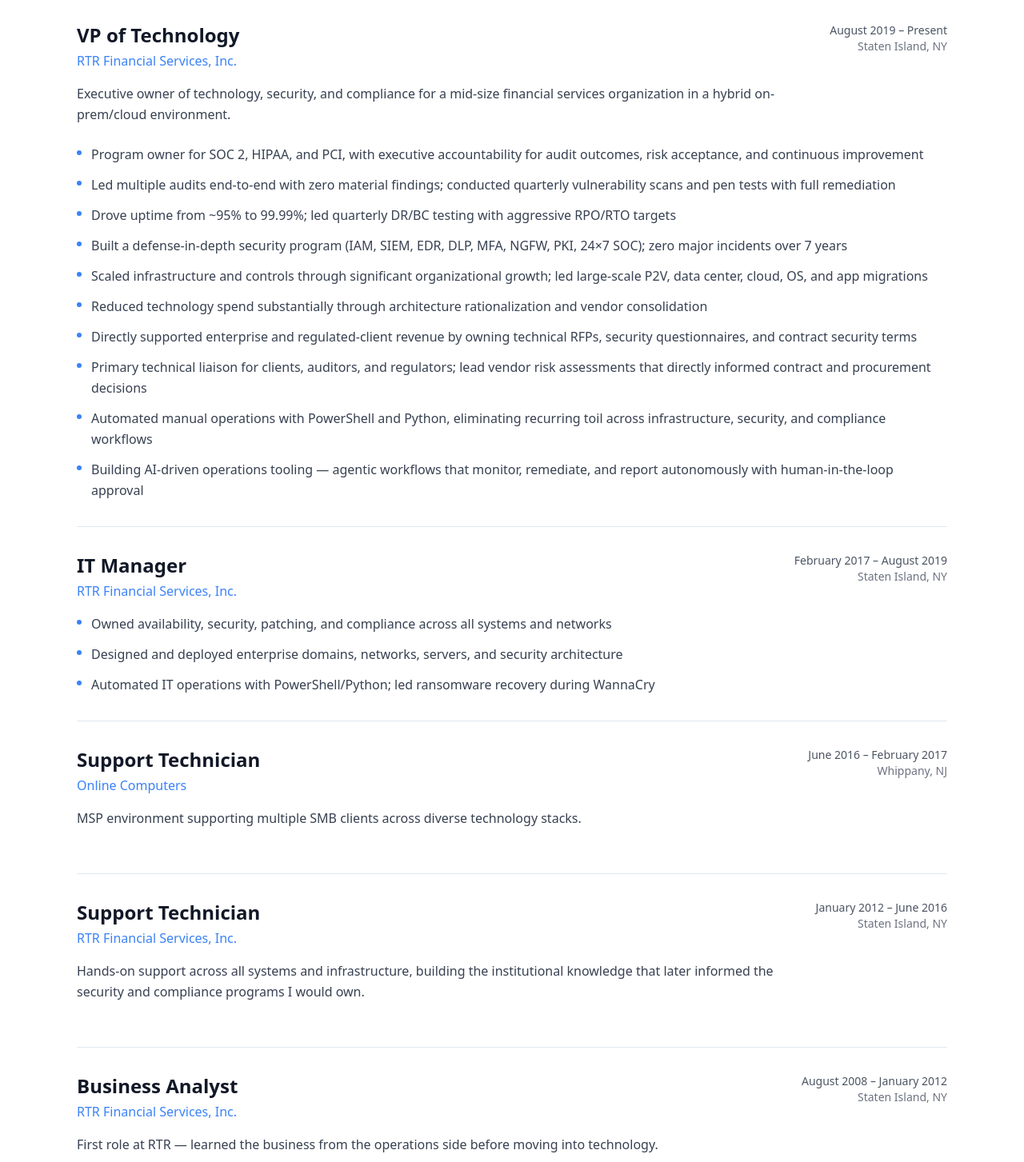
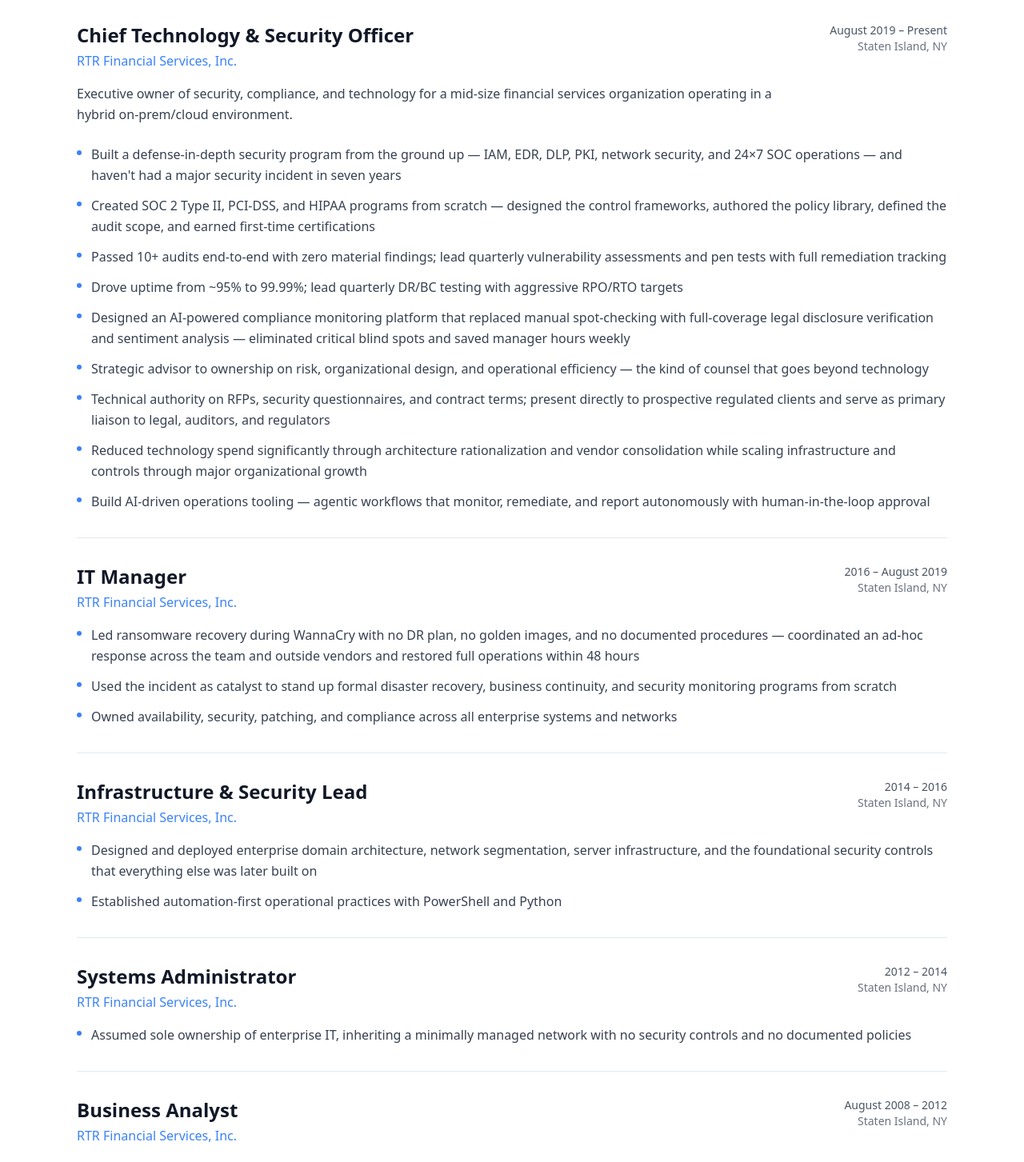
Before and after one commit to johntrottadev/jtrotta.dev, a Next.js app: page / in a window 1280 px wide. Shown: the part 596-2049 px from the top of the page at 80% size. Built offline with nearby package versions, Linux system fonts and the light colour scheme.

Commit message:
Apply v1 resume narrative: CT&SO title, new role ladder, rewritten bullets, scrubbed for public

```diff
--- a/src/data/resume.ts
+++ b/src/data/resume.ts
@@ -62,7 +62,7 @@
 export const resumeData: ResumeData = {
   contact: {
     name: "John Trotta",
-    title: "VP of Technology | Infrastructure and Security Leadership",
+    title: "Chief Technology & Security Officer",
     location: "NY / NJ",
     email: "johntrottadev@gmail.com",
     linkedin: "linkedin.com/in/johntrotta1",
@@ -72,67 +72,70 @@
   },
 
   summary:
-    "17 years in technology leadership, the last 8+ owning enterprise security, compliance, and infrastructure for a regulated financial services firm. I run SOC 2, HIPAA, and PCI programs end-to-end, keep systems at 99.99% uptime, and haven't had a major security incident in seven years. I still architect, review code, and build — I'm not the executive who stopped touching the work.",
+    "17 years building security and compliance programs from the ground up at a regulated financial services firm. I created SOC 2 Type II, PCI-DSS, and HIPAA programs from scratch, passed 10+ audits with zero material findings, and haven't had a major security incident in seven years. I sit close to ownership as a strategic advisor — and I still architect, review code, and build the platforms that run the business.",
 
   experience: [
     {
-      role: "VP of Technology",
+      role: "Chief Technology & Security Officer",
       company: "RTR Financial Services, Inc.",
       period: "August 2019 – Present",
       location: "Staten Island, NY",
       description:
-        "Executive owner of technology, security, and compliance for a mid-size financial services organization in a hybrid on-prem/cloud environment.",
+        "Executive owner of security, compliance, and technology for a mid-size financial services organization operating in a hybrid on-prem/cloud environment.",
       bullets: [
-        "Program owner for SOC 2, HIPAA, and PCI, with executive accountability for audit outcomes, risk acceptance, and continuous improvement",
-        "Led multiple audits end-to-end with zero material findings; conducted quarterly vulnerability scans and pen tests with full remediation",
-        "Drove uptime from ~95% to 99.99%; led quarterly DR/BC testing with aggressive RPO/RTO targets",
-        "Built a defense-in-depth security program (IAM, SIEM, EDR, DLP, MFA, NGFW, PKI, 24×7 SOC); zero major incidents over 7 years",
-        "Scaled infrastructure and controls through significant organizational growth; led large-scale P2V, data center, cloud, OS, and app migrations",
-        "Reduced technology spend substantially through architecture rationalization and vendor consolidation",
-        "Directly supported enterprise and regulated-client revenue by owning technical RFPs, security questionnaires, and contract security terms",
-        "Primary technical liaison for clients, auditors, and regulators; lead vendor risk assessments that directly informed contract and procurement decisions",
-        "Automated manual operations with PowerShell and Python, eliminating recurring toil across infrastructure, security, and compliance workflows",
-        "Building AI-driven operations tooling — agentic workflows that monitor, remediate, and report autonomously with human-in-the-loop approval",
+        "Built a defense-in-depth security program from the ground up — IAM, EDR, DLP, PKI, network security, and 24×7 SOC operations — and haven't had a major security incident in seven years",
+        "Created SOC 2 Type II, PCI-DSS, and HIPAA programs from scratch — designed the control frameworks, authored the policy library, defined the audit scope, and earned first-time certifications",
+        "Passed 10+ audits end-to-end with zero material findings; lead quarterly vulnerability assessments and pen tests with full remediation tracking",
+        "Drove uptime from ~95% to 99.99%; lead quarterly DR/BC testing with aggressive RPO/RTO targets",
+        "Designed an AI-powered compliance monitoring platform that replaced manual spot-checking with full-coverage legal disclosure verification and sentiment analysis — eliminated critical blind spots and saved manager hours weekly",
+        "Strategic advisor to ownership on risk, organizational design, and operational efficiency — the kind of counsel that goes beyond technology",
+        "Technical authority on RFPs, security questionnaires, and contract terms; present directly to prospective regulated clients and serve as primary liaison to legal, auditors, and regulators",
+        "Reduced technology spend significantly through architecture rationalization and vendor consolidation while scaling infrastructure and controls through major organizational growth",
+        "Build AI-driven operations tooling — agentic workflows that monitor, remediate, and report autonomously with human-in-the-loop approval",
       ],
     },
     {
       role: "IT Manager",
       company: "RTR Financial Services, Inc.",
-      period: "February 2017 – August 2019",
+      period: "2016 – August 2019",
       location: "Staten Island, NY",
       description: "",
       bullets: [
-        "Owned availability, security, patching, and compliance across all systems and networks",
-        "Designed and deployed enterprise domains, networks, servers, and security architecture",
-        "Automated IT operations with PowerShell/Python; led ransomware recovery during WannaCry",
+        "Led ransomware recovery during WannaCry with no DR plan, no golden images, and no documented procedures — coordinated an ad-hoc response across the team and outside vendors and restored full operations within 48 hours",
+        "Used the incident as catalyst to stand up formal disaster recovery, business continuity, and security monitoring programs from scratch",
+        "Owned availability, security, patching, and compliance across all enterprise systems and networks",
       ],
     },
     {
-      role: "Support Technician",
-      company: "Online Computers",
-      period: "June 2016 – February 2017",
-      location: "Whippany, NJ",
-      description:
-        "MSP environment supporting multiple SMB clients across diverse technology stacks.",
-      bullets: [],
+      role: "Infrastructure & Security Lead",
+      company: "RTR Financial Services, Inc.",
+      period: "2014 – 2016",
+      location: "Staten Island, NY",
+      description: "",
+      bullets: [
+        "Designed and deployed enterprise domain architecture, network segmentation, server infrastructure, and the foundational security controls that everything else was later built on",
+        "Established automation-first operational practices with PowerShell and Python",
+      ],
     },
     {
-      role: "Support Technician",
+      role: "Systems Administrator",
       company: "RTR Financial Services, Inc.",
-      period: "January 2012 – June 2016",
+      period: "2012 – 2014",
       location: "Staten Island, NY",
-      description:
-        "Hands-on support across all systems and infrastructure, building the institutional knowledge that later informed the security and compliance programs I would own.",
-      bullets: [],
+      description: "",
+      bullets: [
+        "Assumed sole ownership of enterprise IT, inheriting a minimally managed network with no security controls and no documented policies",
+      ],
     },
     {
       role: "Business Analyst",
       company: "RTR Financial Services, Inc.",
-      period: "August 2008 – January 2012",
+      period: "August 2008 – 2012",
       location: "Staten Island, NY",
-      description:
-        "First role at RTR — learned the business from the operations side before moving into technology.",
-      bullets: [],
+      description: "",
+      bullets: [
+        "Analyzed business processes and operational workflows across revenue-generating departments — built the cross-functional context that later shaped how I approached technology and security",
+      ],
     },
   ],
 
@@ -249,46 +252,18 @@
   ],
 
   stack: [
-    { name: "PAI", category: "AI" },
-    { name: "GSD", category: "AI" },
     { name: "Claude Code", category: "AI" },
-    { name: "ElevenLabs", category: "AI" },
-    { name: "LLM-Wiki", category: "AI" },
-    { name: "ProxMox", category: "Infrastructure" },
     { name: "Kubernetes (k3s)", category: "Infrastructure" },
     { name: "Docker", category: "Infrastructure" },
-    { name: "Flux CD", category: "Infrastructure" },
-    { name: "Komodo", category: "Infrastructure" },
     { name: "Terraform", category: "Infrastructure" },
     { name: "Ansible", category: "Infrastructure" },
-    { name: "Cloudflare", category: "Infrastructure" },
     { name: "Kube-Prometheus Stack", category: "Monitoring" },
     { name: "Grafana", category: "Monitoring" },
-    { name: "Loki", category: "Monitoring" },
-    { name: "Uptime Kuma", category: "Monitoring" },
-    { name: "Netdata", category: "Monitoring" },
-    { name: "Velero", category: "Operations" },
-    { name: "Kyverno", category: "Operations" },
-    { name: "Cert Manager", category: "Operations" },
-    { name: "Kopia", category: "Operations" },
-    { name: "Rclone", category: "Operations" },
-    { name: "Pushover", category: "Operations" },
-    { name: "Pi-hole", category: "Networking" },
-    { name: "Netbird", category: "Networking" },
+    { name: "Wazuh", category: "Security" },
+    { name: "OpenVAS", category: "Security" },
     { name: "Palo Alto", category: "Networking" },
     { name: "Cisco", category: "Networking" },
-    { name: "Wazuh", category: "Security" },
-    { name: "SOPS", category: "Security" },
-    { name: "OpenVAS", category: "Security" },
-    { name: "NetAlertX", category: "Security" },
-    { name: "Maltrail", category: "Security" },
-    { name: "iTerm2", category: "Dev Tools" },
     { name: "VS Code", category: "Dev Tools" },
-    { name: "Raycast", category: "Dev Tools" },
-    { name: "Oh My Zsh", category: "Dev Tools" },
-    { name: "Git", category: "Dev Tools" },
     { name: "Cursor", category: "Dev Tools" },
-    { name: "Vim", category: "Dev Tools" },
-    { name: "tmux", category: "Dev Tools" },
   ],
 };
```
